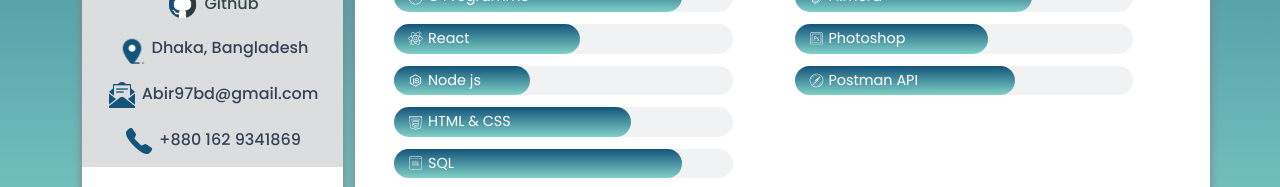
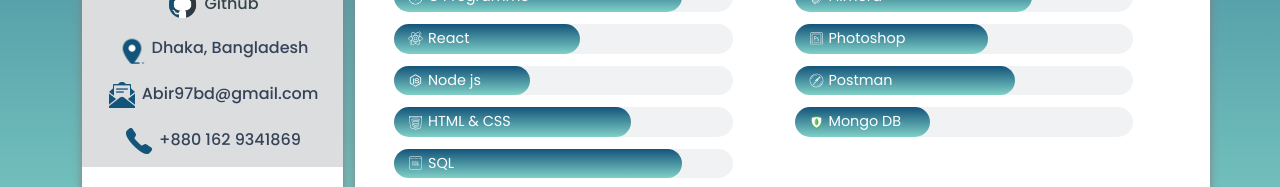
Before and after one commit to rashed-abir/abu-rashed-khan, a React (Create React App) app: page /resume in a window 1280 px wide. Shown: the part 504-691 px from the top of the page. Built offline with nearby package versions, Linux system fonts and the light colour scheme.

Commit message:
fifth commit

```diff
--- a/src/components/Tools.js
+++ b/src/components/Tools.js
@@ -3,6 +3,7 @@
 import filmora from "../assets/icons/filmora.svg";
 import cam from "../assets/icons/cam.svg";
 import postman from "../assets/icons/postman.svg";
+import mongo from "../assets/icons/mongo.png";
 
 const Tools = [
   {
@@ -27,8 +28,13 @@
   },
   {
     icon: postman,
-    name: "Postman API",
+    name: "Postman",
     level: "65",
+  },
+  {
+    icon: mongo,
+    name: "Mongo DB",
+    level: "40",
   },
 ];
 
```
Also changed, not shown: src/assets/icons/mongo.png (added), 1 other file (tests, documents, lock files or other folders).
